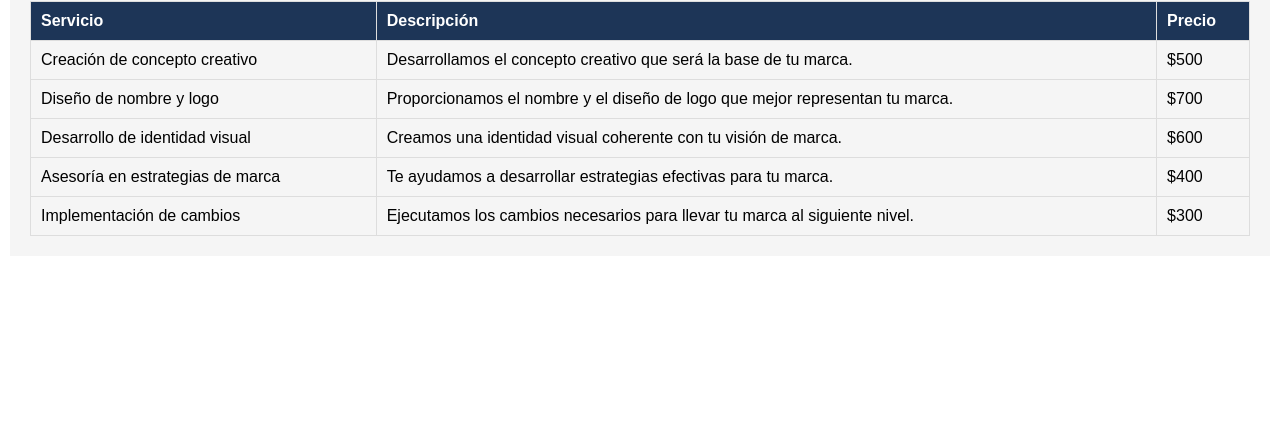
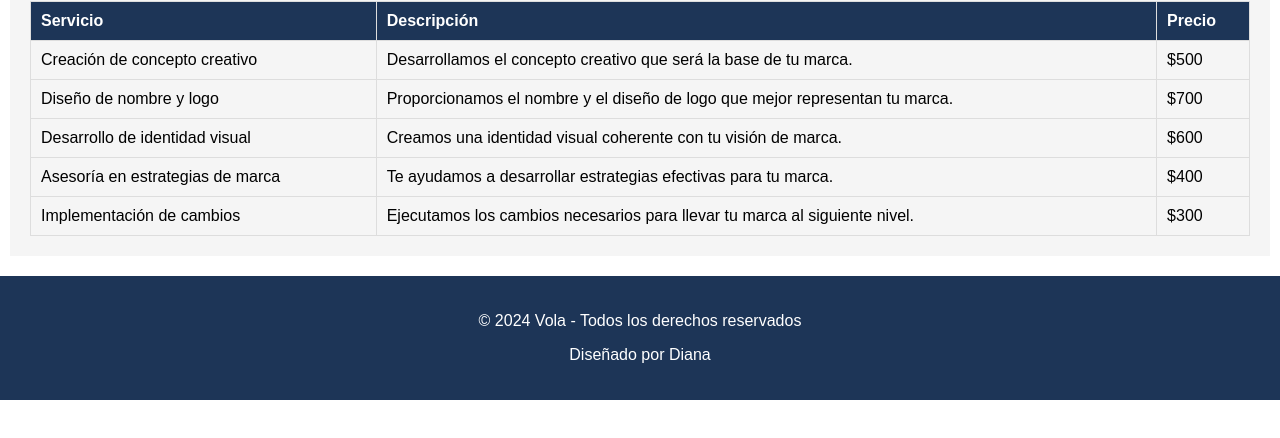
Before and after one commit to DiFigue10/vola.github.io, a plain HTML site: page detalle.html in a window 1280 px wide. Shown: the part 210-648 px from the top of the page. Drawn offline with Linux system fonts and the light colour scheme.

Commit message:
Agregar autor

```diff
--- a/detalle.html
+++ b/detalle.html
@@ -59,6 +59,12 @@
             background-color: #1D3557;
             color: white;
         }
+        footer {
+            background-color: #1D3557; /* Azul oscuro - Confianza y profesionalismo */
+            padding: 20px;
+            text-align: center;
+            color: white;
+        }
     </style>
 </head>
 <body>
@@ -116,5 +122,10 @@
         </table>
     </div>
 
+    <footer>
+        <p>&copy; 2024 Vola - Todos los derechos reservados</p>
+        <p>Diseñado por Diana</p>
+    </footer>
 </body>
+
 </html>
```
Also changed, not shown: index.html (+2 -1 lines).
